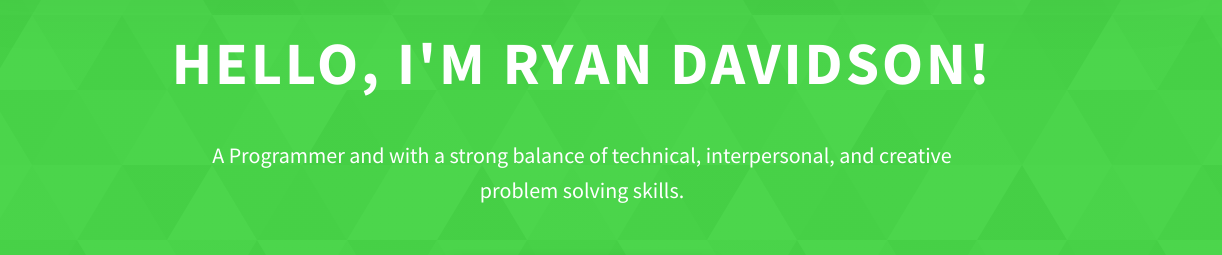
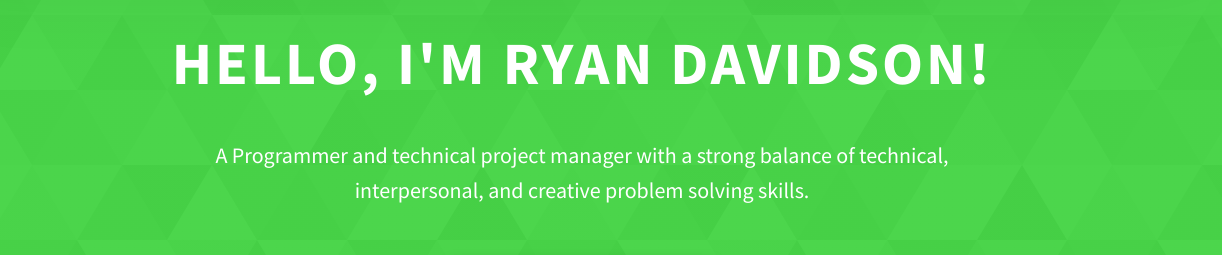
Before and after one commit to RyanDavidsonDev/DevPortfolio, a website: page index.html in a window 1280 px wide. Shown: the part 135-390 px from the top of the page, 58-1280 px from the left. Drawn offline with Linux system fonts and the light colour scheme.

Commit message:
added TPM to intro

```diff
--- a/index.html
+++ b/index.html
@@ -87,7 +87,7 @@
         <h1 class="heading-primary">Hello, I'm Ryan Davidson!</h1>
         <div class="home-hero__info">
           <p class="text-primary">
-            A Programmer and  with a strong balance of technical, interpersonal, and creative problem solving skills.
+            A Programmer and technical project manager with a strong balance of technical, interpersonal, and creative problem solving skills.
           </p>
         </div>
         <div class="home-hero__cta">
```
